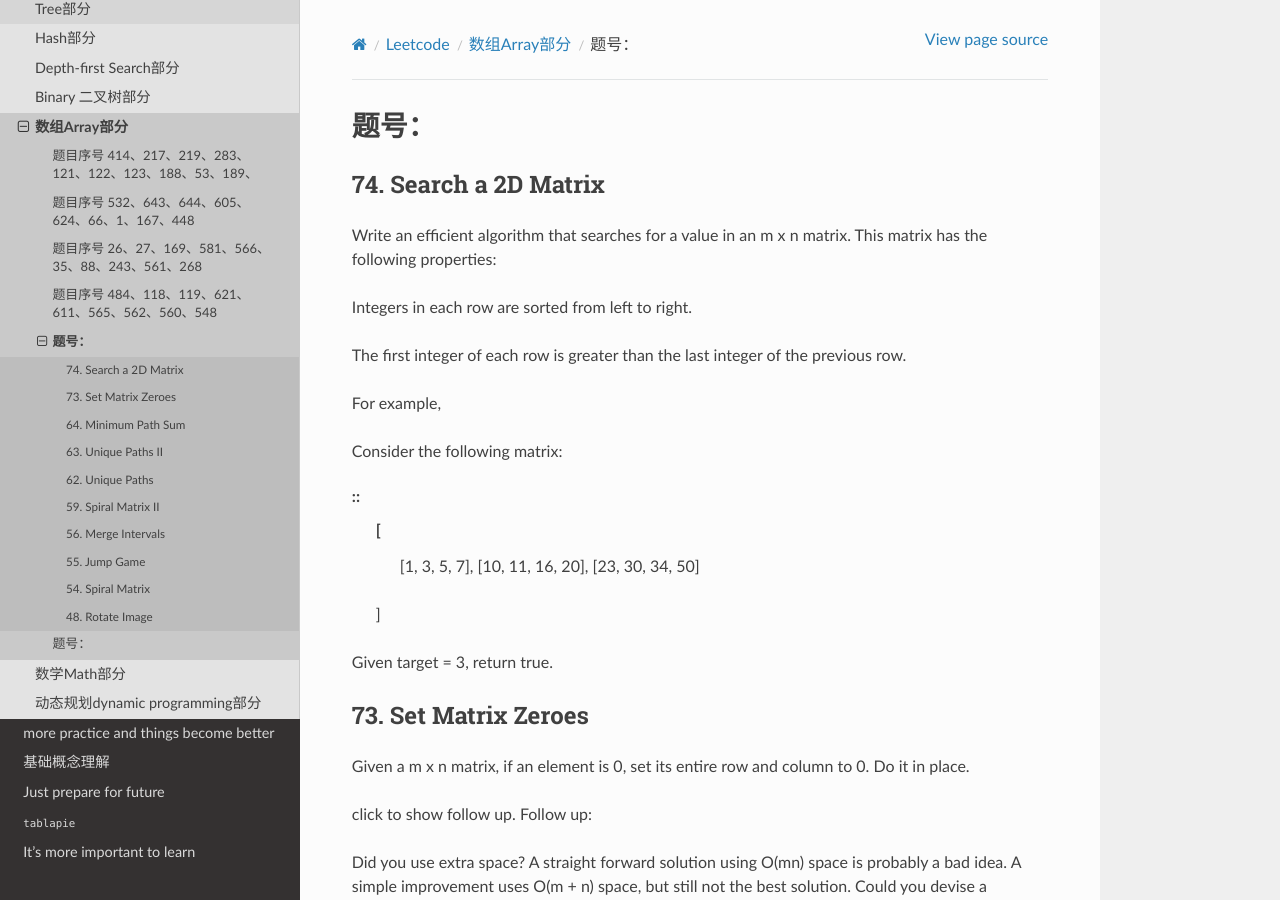
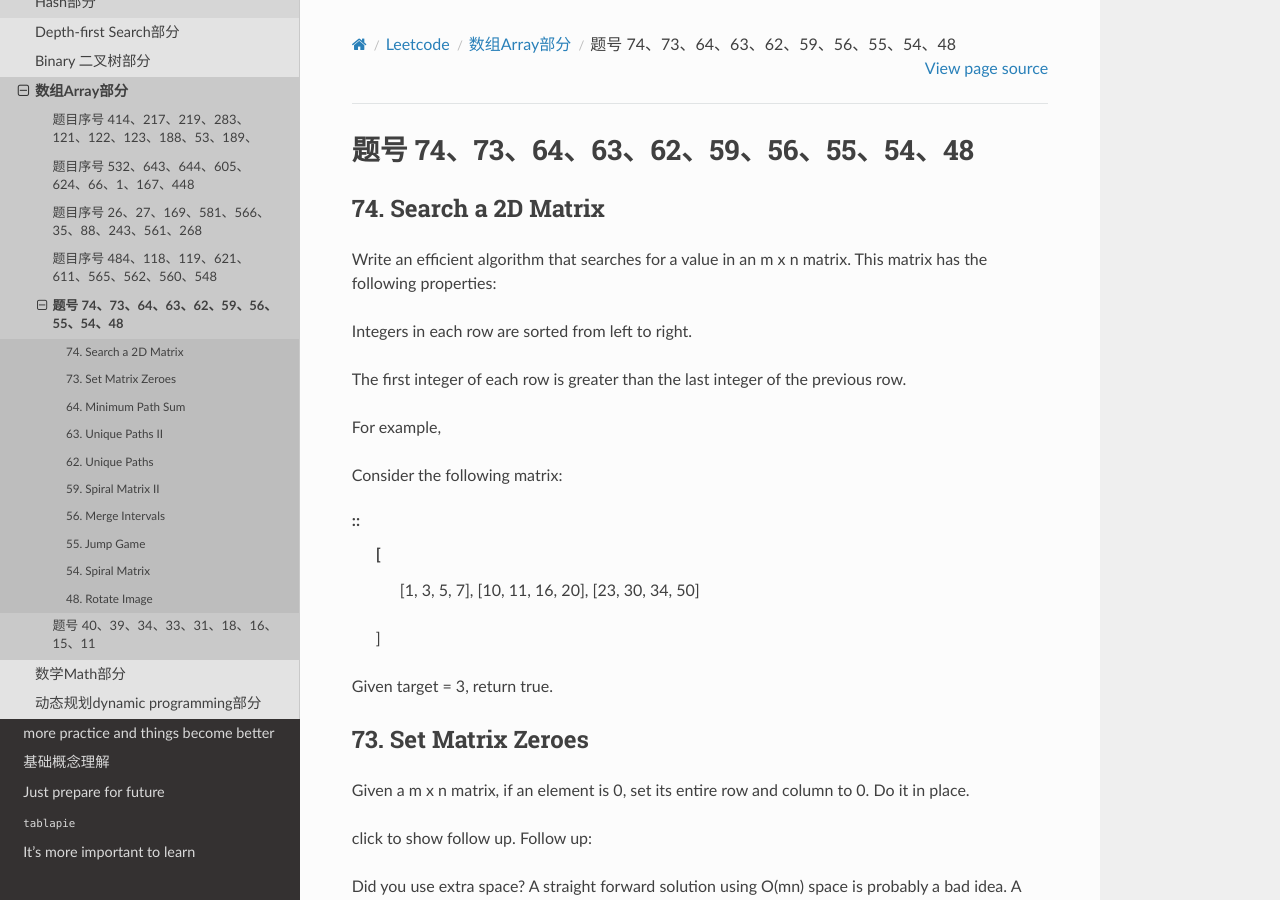
Before and after one commit to darcyWang/tianbao, a Sphinx documentation site: the page built from source/leetcode/array/partfive.rst, in a window 1280 px wide and 900 px high. Built offline with Sphinx 7.4.7 and the Read the Docs theme 2.0.0, drawn with Linux system fonts in a browser that asks for light colours.

Commit message:
Initial commit

```diff
--- a/source/leetcode/array/partfive.rst
+++ b/source/leetcode/array/partfive.rst
@@ -1,5 +1,5 @@
-题号：
-================
+题号 74、73、64、63、62、59、56、55、54、48
+=============================================
 
 74. Search a 2D Matrix
 ----------------------
--- a/source/leetcode/array/partsix.rst
+++ b/source/leetcode/array/partsix.rst
@@ -1,5 +1,5 @@
-题号：
-===============
+题号 40、39、34、33、31、18、16、15、11
+================================================
 
 40. Combination Sum II
 ----------------------
```
